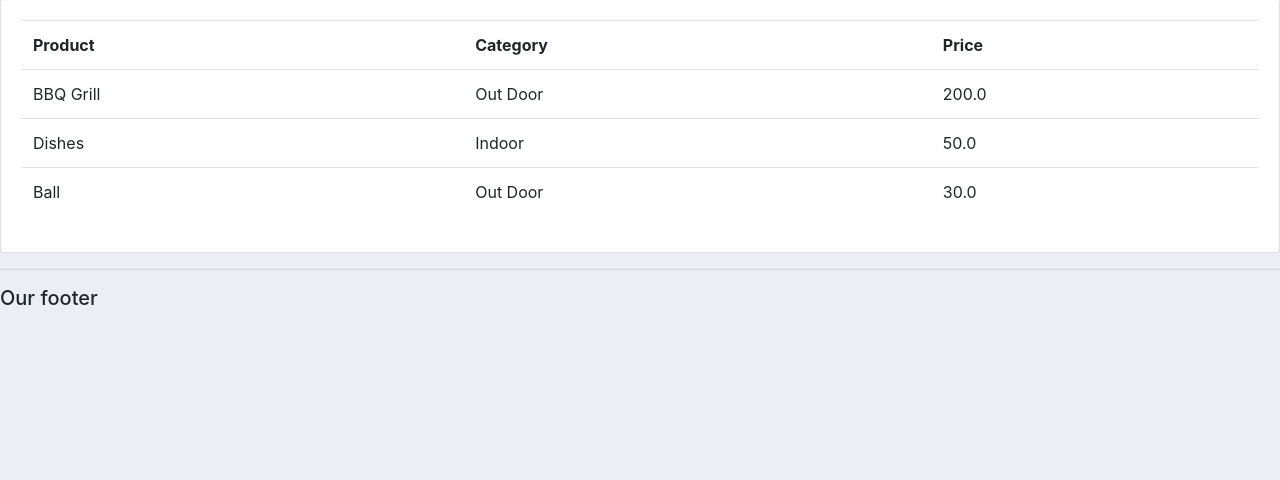
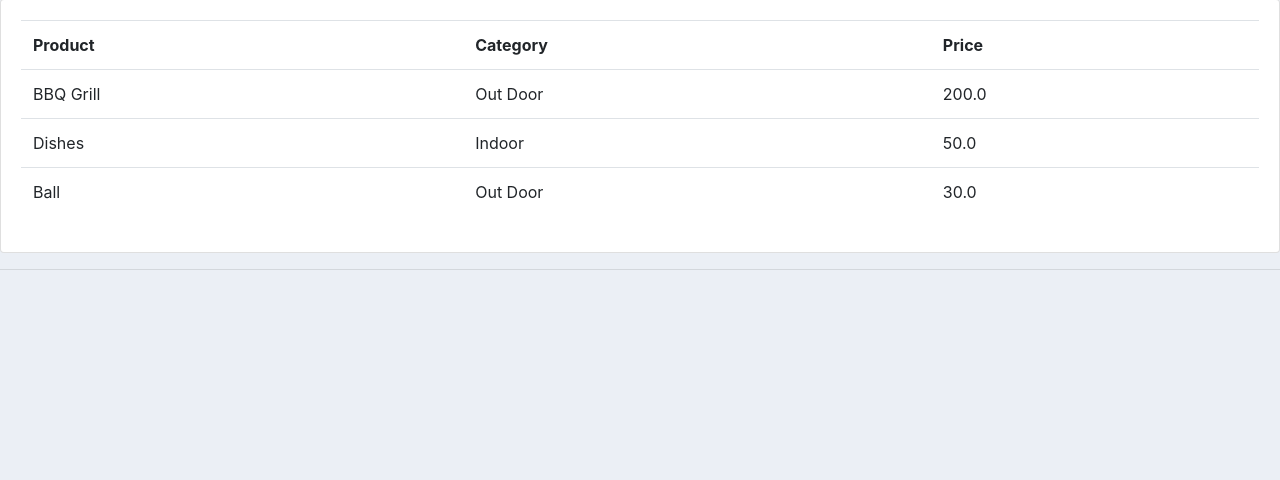
Before and after one commit to kevinnaguirre9/customer-relationship-management-system, a Django app: page /products/ in a window 1280 px wide. Shown: the part 185-665 px from the top of the page. Run offline with Django 3.2, Linux system fonts and the light colour scheme; a user stored in the database is signed in; data comes from the database, SQL or seed files in the repository; some libraries are stand-ins or nearby versions.

```diff
--- a/accounts/templates/accounts/main.html
+++ b/accounts/templates/accounts/main.html
@@ -21,7 +21,6 @@
 	{% endblock %}
 
 	<hr>
-	<h5>Our footer</h5>
 
 </body>
 <script src="https://code.jquery.com/jquery-3.3.1.slim.min.js" integrity="sha384-q8i/X+965DzO0rT7abK41JStQIAqVgRVzpbzo5smXKp4YfRvH+8abtTE1Pi6jizo" crossorigin="anonymous"></script>
```
